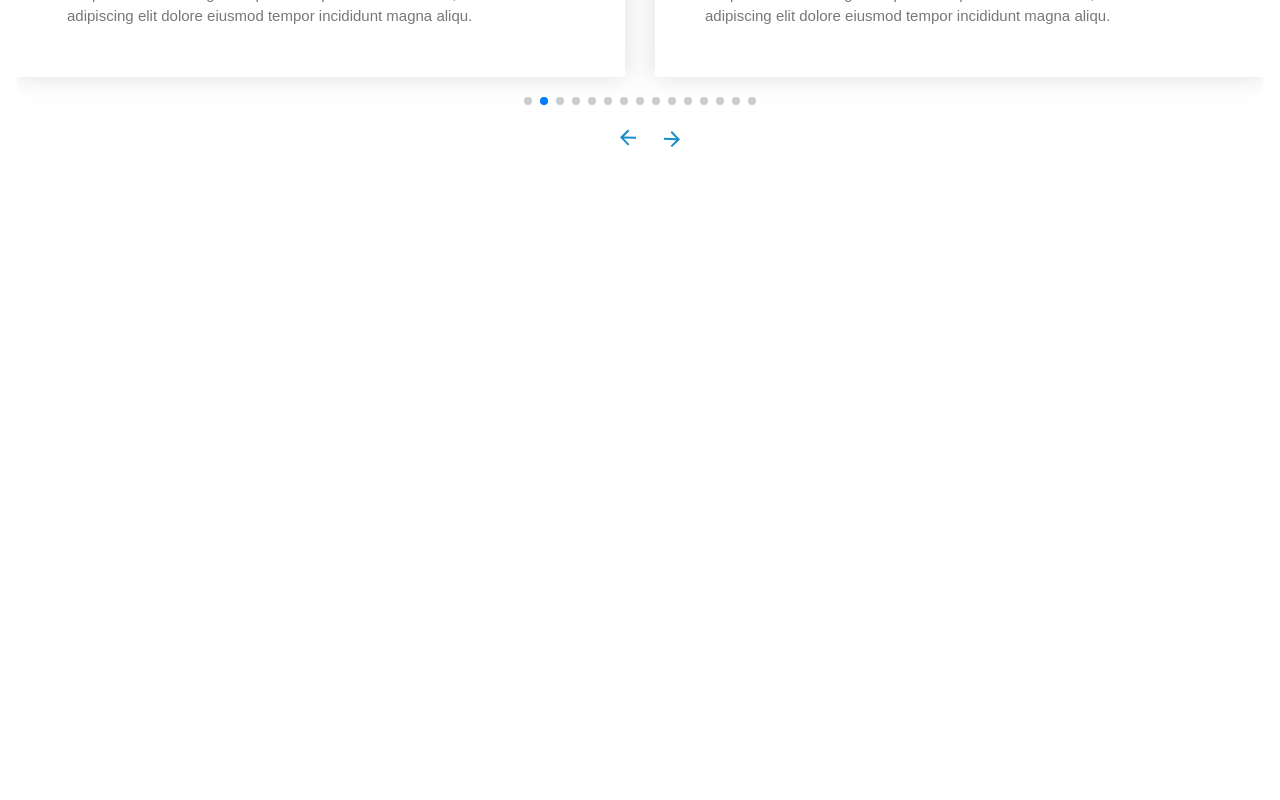
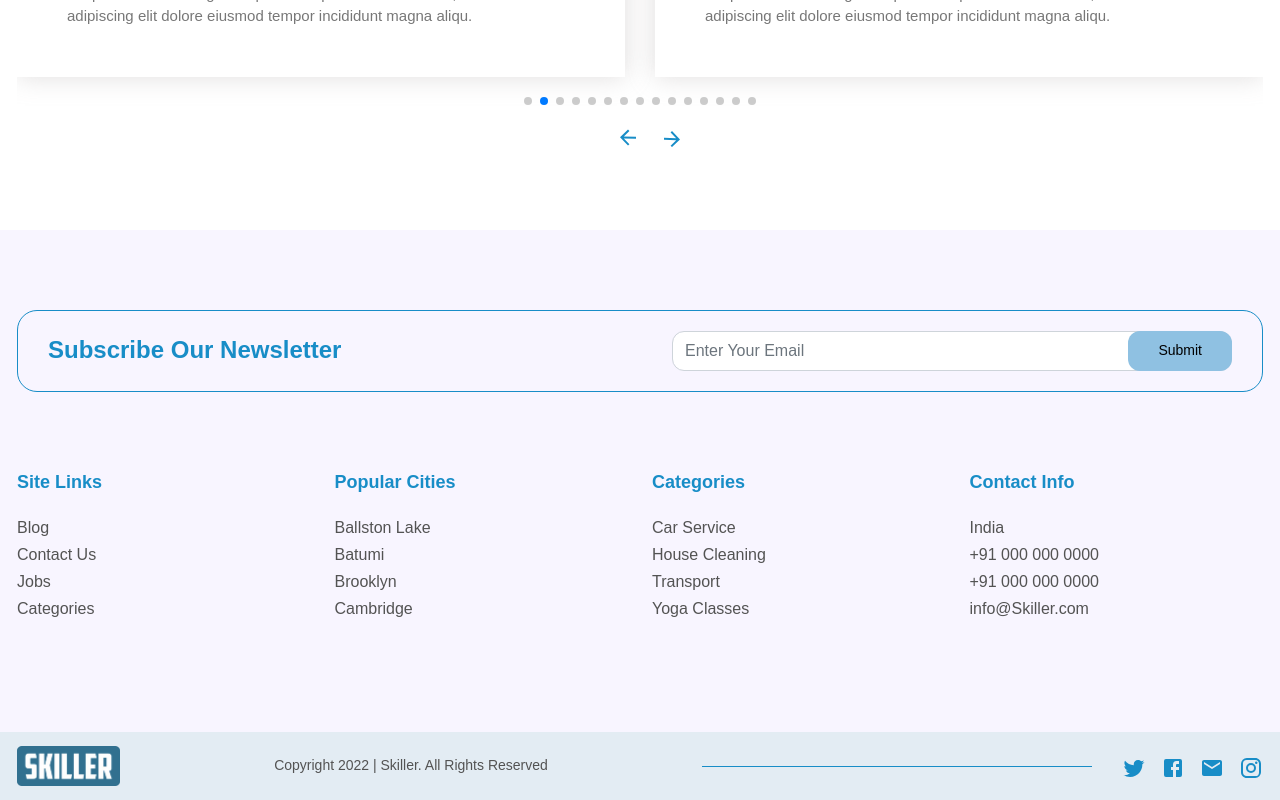
Before and after one commit to HimanshuSuratiya/SkillerWebnMob, a React (Create React App) app: page / in a window 1280 px wide. Shown: the part 5739-6539 px from the top of the page. Before the commit the page ends 5969 px from the top, so only its background shows below. Built offline with nearby package versions, Linux system fonts and the light colour scheme.

Commit message:
Nav color and footer fix

```diff
--- /dev/null
+++ b/src/Components/Footer/Footer.js
@@ -0,0 +1,101 @@
+import React from 'react'
+import Images from "../../Images/Image";
+import TwitterIcon from '@mui/icons-material/Twitter';
+import FacebookIcon from '@mui/icons-material/Facebook';
+import InstagramIcon from '@mui/icons-material/Instagram';
+import EmailIcon from '@mui/icons-material/Email';
+
+const Footer = () => {
+    return (
+        <footer class="site-footer footer-light">
+            <div class="footer-top-newsletter">
+                <div class="container">
+                    <div class="sf-news-letter">
+                        <span>Subscribe Our Newsletter</span>
+                        <form>
+                            <div class="form-group sf-news-l-form">
+                                <input type="text" class="form-control" placeholder="Enter Your Email" />
+                                <button type="submit" class="sf-sb-btn">Submit</button>
+                            </div>
+                        </form>
+                    </div>
+                </div>
+            </div>
+            <div class="footer-top">
+                <div class="container">
+                    <div class="row">
+                        <div class="col-lg-3 col-md-6 col-sm-6  m-b30">
+                            <div class="sf-site-link sf-widget-link">
+                                <h4 class="sf-f-title">Site Links</h4>
+                                <ul>
+                                    <li><a href="#!">Blog</a></li>
+                                    <li><a href="#!">Contact Us</a></li>
+                                    <li><a href="#!">Jobs</a></li>
+                                    <li><a href="#!">Categories</a></li>
+                                </ul>
+                            </div>
+                        </div>
+                        <div class="col-lg-3 col-md-6 col-sm-6  m-b30">
+                            <div class="sf-site-link sf-widget-cities">
+                                <h4 class="sf-f-title">Popular Cities</h4>
+                                <ul>
+                                    <li><a href="#!">Ballston Lake</a></li>
+                                    <li><a href="#!">Batumi</a></li>
+                                    <li><a href="#!">Brooklyn</a></li>
+                                    <li><a href="#!">Cambridge</a></li>
+                                </ul>
+                            </div>
+                        </div>
+                        <div class="col-lg-3 col-md-6 col-sm-6  m-b30">
+                            <div class="sf-site-link sf-widget-categories">
+                                <h4 class="sf-f-title">Categories</h4>
+                                <ul>
+                                    <li><a href="#!">Car Service</a></li>
+                                    <li><a href="#!">House Cleaning</a></li>
+                                    <li><a href="#!">Transport</a></li>
+                                    <li><a href="#!">Yoga Classes</a></li>
+                                </ul>
+                            </div>
+                        </div>
+                        <div class="col-lg-3 col-md-6 col-sm-6  m-b30">
+                            <div class="sf-site-link sf-widget-contact">
+                                <h4 class="sf-f-title">Contact Info</h4>
+                                <ul>
+                                    <li>India</li>
+                                    <li>+91 000 000 0000</li>
+                                    <li>+91 000 000 0000</li>
+                                    <li>info@Skiller.com</li>
+                                </ul>
+                            </div>
+                        </div>
+
+                    </div>
+                </div>
+            </div>
+            <div class="footer-bottom">
+                <div class="container">
+                    <div class="sf-footer-bottom-section">
+                        <div class="sf-f-logo"><a href="javascript:void(0);"><img src={Images.logodark} alt="" /></a>
+                        </div>
+                        <div class="sf-f-copyright">
+                            <span>Copyright 2022 | Skiller. All Rights Reserved</span>
+                        </div>
+
+                        <div class="sf-f-social">
+                            <ul class="socila-box">
+                                <li><a href="javascript:void(0);"><i> <TwitterIcon /> </i></a></li>
+                                <li><a href="javascript:void(0);"><i> <FacebookIcon /></i></a></li>
+                                <li><a href="javascript:void(0);"><i> <EmailIcon /></i></a></li>
+                                <li><a href="javascript:void(0);"><i> <InstagramIcon /></i></a></li>
+                            </ul>
+                        </div>
+
+                    </div>
+                </div>
+            </div>
+
+        </footer>
+    )
+}
+
+export default Footer
--- a/src/Components/Menu/Menu.js
+++ b/src/Components/Menu/Menu.js
@@ -6,6 +6,17 @@ import AddIcon from '@mui/icons-material/Add';
 
 const Menu = () => {
     const [addClass, setAddClass] = useState('');
+
+    window.addEventListener("scroll", function () {
+        let navArea = document.getElementById("navArea");
+
+        if (window.pageYOffset > 0) {
+            navArea.classList.add("is-sticky");
+        } else {
+            navArea.classList.remove("is-sticky");
+        }
+    });
+
 
     return (
         <>
--- a/src/Images/Image.js
+++ b/src/Images/Image.js
@@ -42,6 +42,7 @@ import whychoosebg1 from "./whychoose/whychoosebg1.jpg";
 import meet from "./whychoose/meet.png";
 import graph from "./whychoose/graph.png";
 import build from "./whychoose/build.png";
+import logodark from "./logodark.png";
 
 const Images = {
     Logo,
@@ -88,6 +89,7 @@ const Images = {
     meet,
     graph,
     build,
+    logodark,
 };
 
 export default Images;
--- a/src/Pages/HomePage.js
+++ b/src/Pages/HomePage.js
@@ -8,6 +8,7 @@ import StaticsCounter from "../Components/LandingPageComponents/StaticsCounter/S
 import Blogs from "../Components/LandingPageComponents/Blogs/Blogs";
 import ChooseUs from "../Components/LandingPageComponents/ChooseUs/ChooseUs";
 import Testimonial from "../Components/LandingPageComponents/Testimonial/Testimonial";
+import Footer from "../Components/Footer/Footer";
 
 const HomePage = () => {
     return (
@@ -21,6 +22,7 @@ const HomePage = () => {
             <Blogs />
             <ChooseUs />
             <Testimonial />
+            <Footer />
         </>
     );
 };
```
